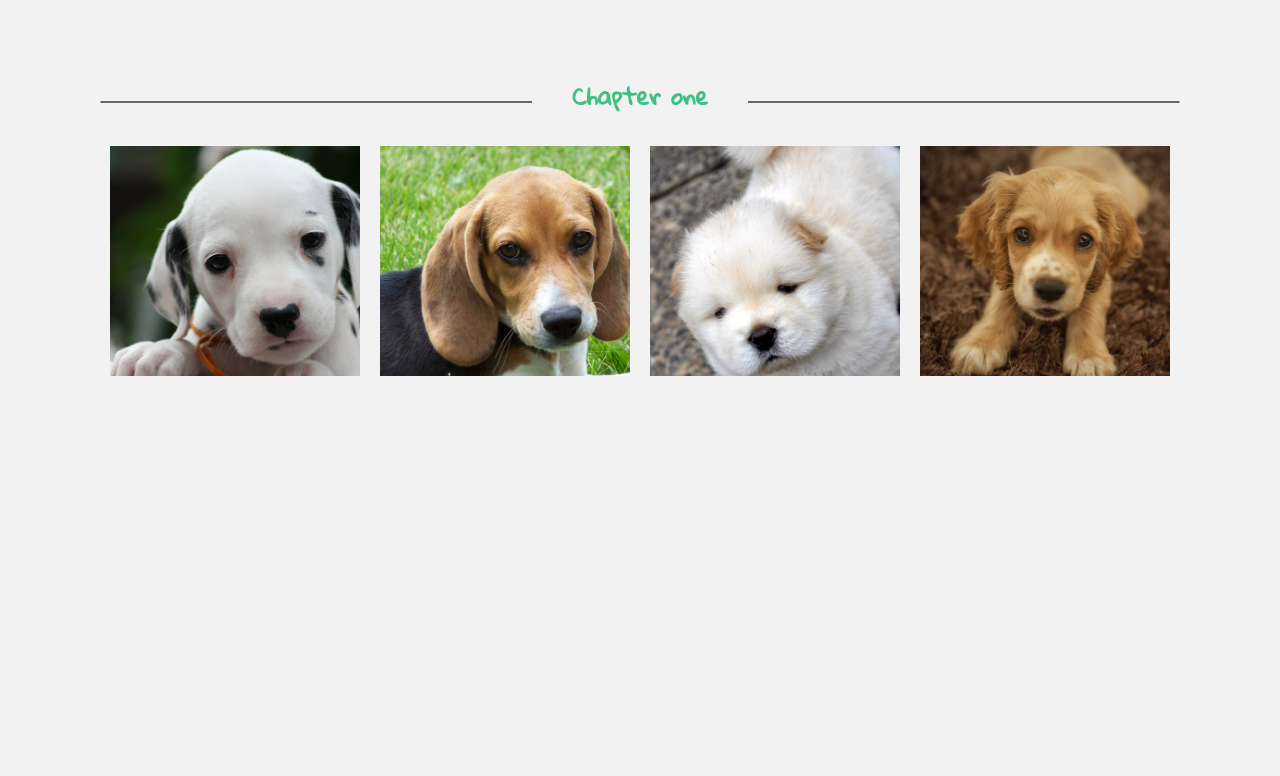
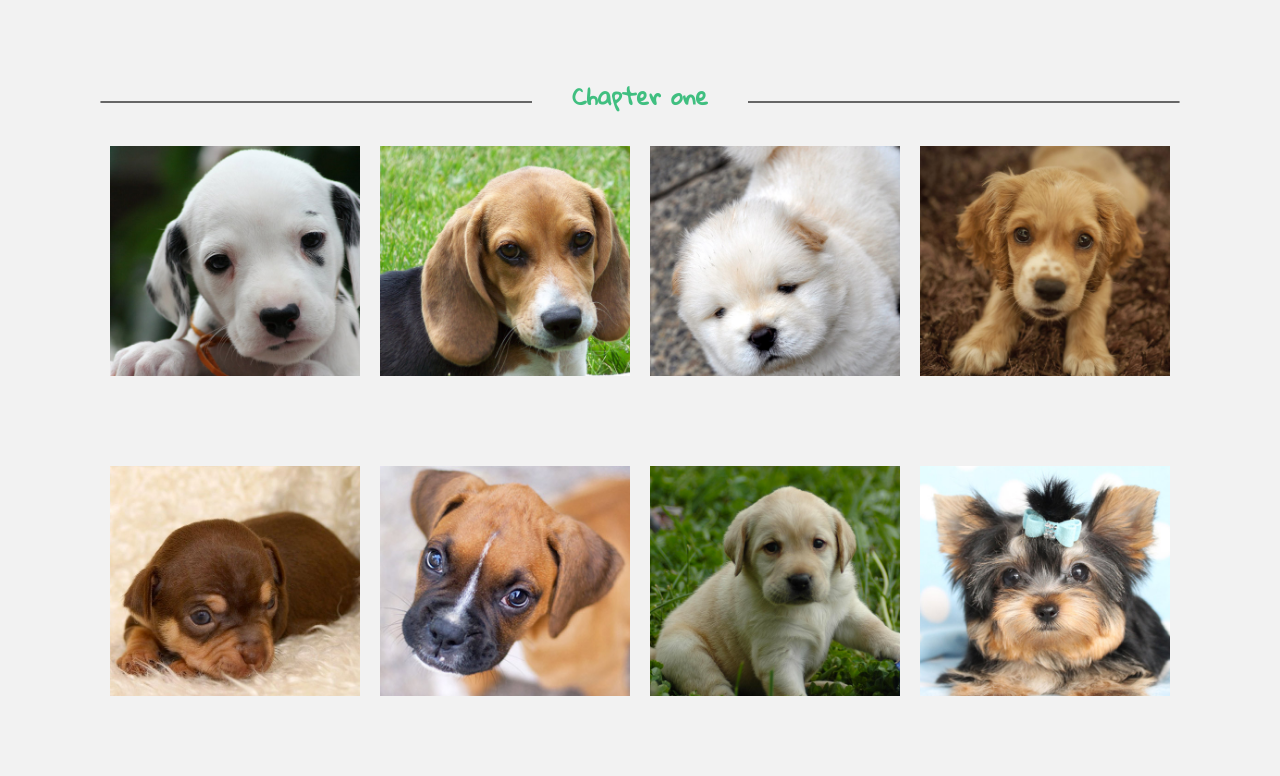
Before and after one commit to americalmodovar/Web2, a plain HTML site: page Semana2/index.html in a window 1280 px wide. Shown: the part 188-964 px from the top of the page. Before the commit the page ends 800 px from the top, so only its background shows below. Drawn offline with Linux system fonts and the light colour scheme; files whose address does not match are found by name.

Commit message:
Keep working!

```diff
--- a/Semana2/css/style.css
+++ b/Semana2/css/style.css
@@ -123,6 +123,29 @@ p {
   background-size: 250px auto;
 }
 
+.bg11 {
+  background-image:url("file:///Users/america_ML/Desktop/Web2/Semana2/images/19.jpg");
+  background-size: cover;
+  background-size: 250px auto;
+}
+
+.bg12 {
+  background-image:url("file:///Users/america_ML/Desktop/Web2/Semana2/images/20.jpg");
+  background-size: cover;
+  background-size: 250px auto;
+}
+
+.bg13 {
+  background-image:url("file:///Users/america_ML/Desktop/Web2/Semana2/images/21.jpg");
+  background-size: cover;
+  background-size: 250px auto;
+}
+
+.bg14 {
+  background-image:url("file:///Users/america_ML/Desktop/Web2/Semana2/images/22.jpg");
+  background-size: cover;
+  background-size: 250px auto;
+}
 /* ---------- ANIMATION -------------------------*/
 
 .slideTextUp img {
--- a/Semana2/index.html
+++ b/Semana2/index.html
@@ -16,7 +16,7 @@
   <div class="content">
 
     	<div class="dashboard">
-				      <h1> Get time to know more about this  </h1>
+				      <h1> The cutest puppies </h1>
 
         <div class="info">
           <a href="http://www.grandvincent-marion.fr" target="_blank"><p> Love, peace, <i class="fa fa-heart"></i> & happiness </p>
@@ -63,7 +63,41 @@
          </figcaption>
 				      </figure>
 		    </div>
+<div class="cube">
+			      <figure>
+				        <div class="bg11"></div>
+				        <figcaption class="cube-caption caption-left">
+          <h3>just hug them!!!</h3
+        </figcaption>
+			      </figure>
+		    </div>
 
+    		<div class="cube">
+			      <figure>
+				        <div class="bg12"></div>
+				        <figcaption class="cube-caption caption-bottom">
+            <h3>of course i will get one</h3>
+        </figcaption>
+				      </figure>
+		    </div>
+
+		    <div class="cube">
+      			<figure>
+				       <div class="bg13"></div>
+				          <figcaption class="cube-caption caption-top">
+             <h3>sweet little babyy!</h3>
+          </figcaption>
+				      </figure>
+		    </div>
+
+		    <div class="cube">
+			      <figure>
+				       <div class="bg14"></div>
+				         <figcaption class="cube-caption caption-right">
+            <h3>everybody loves you</h3>
+         </figcaption>
+				      </figure>
+		    </div>
 
 	</div>
 
```
Also changed, not shown: Semana2/images/19.jpg (added), Semana2/images/20.jpg (added), Semana2/images/21.jpg (added), Semana2/images/22.jpg (added).
